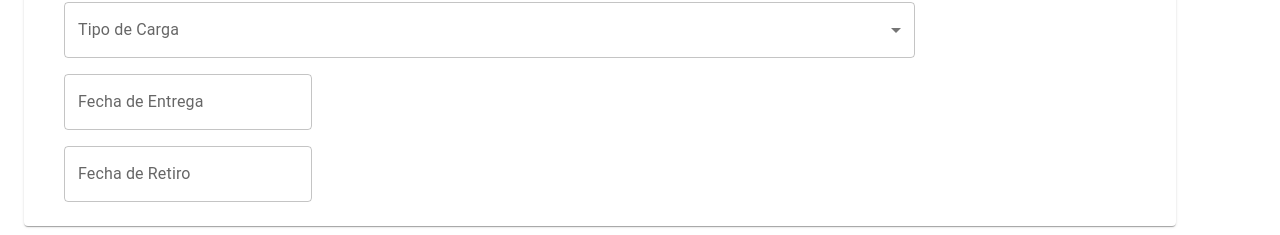
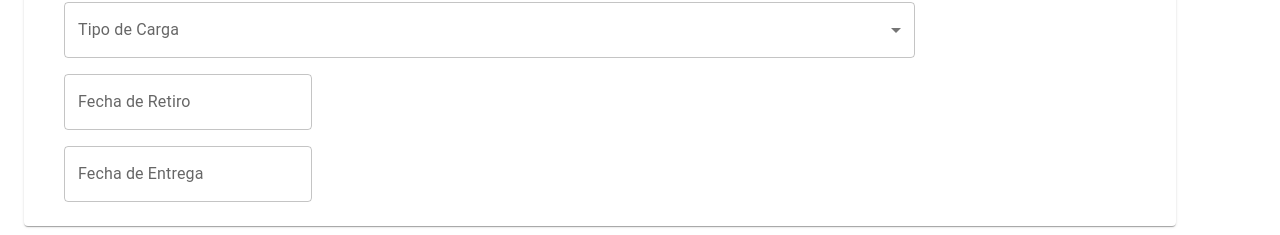
Before and after one commit to miligaliano/2024_ICS_4K3_G2, a Next.js app in the folder 2024_ISW_4K3/Trabajos/Resolucion Practico/Resolucion_TP6_UserStories_G2_4k3_2024/frontend/: page / in a window 1280 px wide. Both pictures are taken after a click on the button "Tipo de carga y fechas". Shown: the part 218-453 px from the top of the page. Built offline with nearby package versions, Linux system fonts and the light colour scheme.

Commit message:
Invierto el orden de las fechas

```diff
--- a/2024_ISW_4K3/Trabajos/Resolucion Practico/Resolucion_TP6_UserStories_G2_4k3_2024/frontend/src/components/body.tsx
+++ b/2024_ISW_4K3/Trabajos/Resolucion Practico/Resolucion_TP6_UserStories_G2_4k3_2024/frontend/src/components/body.tsx
@@ -135,17 +135,6 @@ export default function Body() {
     enqueueSnackbar(mensaje, { variant });
   };
 
-  /*
-  console.log("Domicilio Entrega", domicilioEntrega)
-  console.log("Domicilio Retiro", domicilioRetiro)
-  console.log("Tipo de Carga", tipoCarga)
-  console.log("fecha Entrega", fechaEntrega)
-  console.log("fecha Retiro", fechaRetiro)
-  */
-
-
-
-
   return (
     <div className={clases.body}>
       <LocalizationProvider dateAdapter={AdapterDayjs} adapterLocale="es">
@@ -193,9 +182,9 @@ export default function Body() {
                     <Grid item xs={12}>
                       <DatePicker
                         disablePast
-                        label="Fecha de Entrega"
-                        value={fechaEntrega}
-                        onChange={(newValue) => setFechaEntrega(newValue)}
+                        label="Fecha de Retiro"
+                        value={fechaRetiro}
+                        onChange={(newValue) => setFechaRetiro(newValue)}
                         renderInput={(params) => (
                           <TextField fullWidth margin="normal" {...params} />
                         )}
@@ -205,9 +194,9 @@ export default function Body() {
                     <Grid item xs={12}>
                       <DatePicker
                         disablePast
-                        label="Fecha de Retiro"
-                        value={fechaRetiro}
-                        onChange={(newValue) => setFechaRetiro(newValue)}
+                        label="Fecha de Entrega"
+                        value={fechaEntrega}
+                        onChange={(newValue) => setFechaEntrega(newValue)}
                         renderInput={(params) => (
                           <TextField fullWidth margin="normal" {...params} />
                         )}
```
